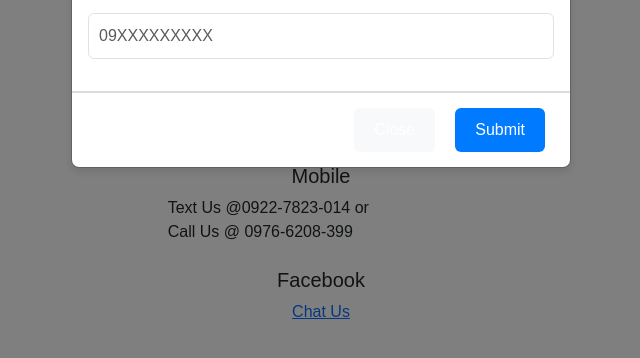
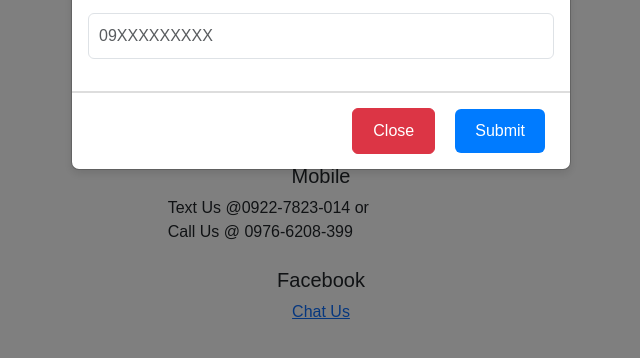
Before and after one commit to sjosep38/wifi_bill, a plain HTML site: page index.html in a window 1280 px wide. Both pictures are taken after a click on the button "PAY". Shown: the part 158-516 px from the top of the page, without its empty margins (319-959 px from the left). Drawn offline with nearby package versions, Linux system fonts and the light colour scheme.

Commit message:
Update index.html

```diff
--- a/index.html
+++ b/index.html
@@ -151,7 +151,7 @@
   padding: 15px;
 }
 
-#mobileNumberModal .btn-secondary,
+#mobileNumberModal .btn-danger,
 #mobileNumberModal .btn-primary {
   border-radius: 6px;
   font-size: 1rem;
@@ -238,7 +238,7 @@
           </form>
         </div>
         <div class="modal-footer">
-          <button type="button" class="btn btn-secondary" data-bs-dismiss="modal">Close</button>
+          <button type="button" class="btn btn-danger" data-bs-dismiss="modal">Close</button>
           <button type="button" class="btn btn-primary" id="submitMobileNumber">Submit</button>
         </div>
       </div>
```
